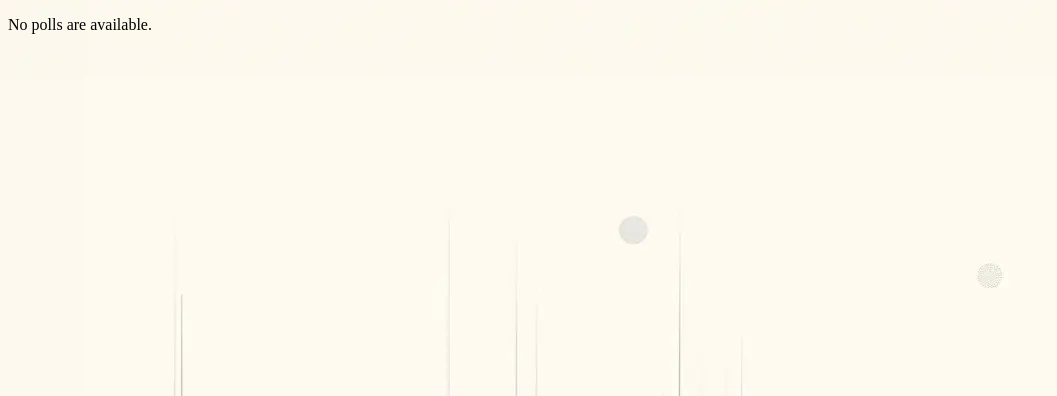
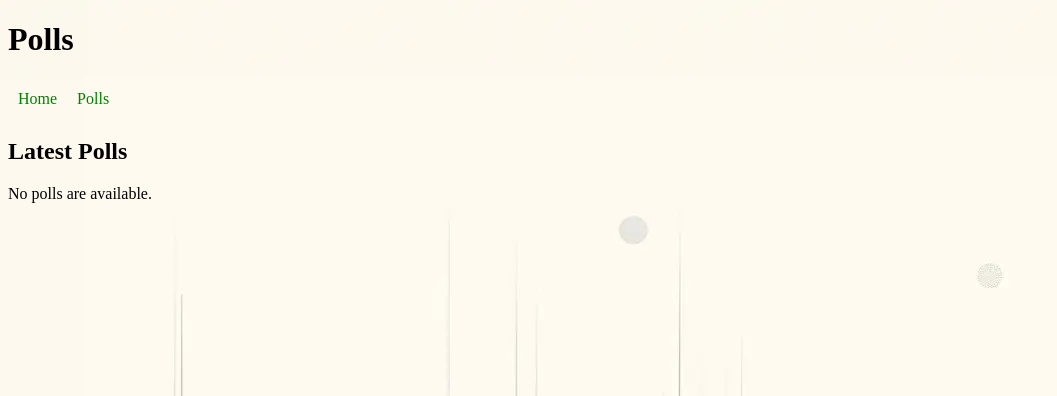
Before and after one commit to jkuusto/presenter, a Django app: page /polls/ in a window 1280 px wide. Shown: the top 396 px of the page, without its empty margins (0-1057 px from the left). Run offline with Django 4.2, Linux system fonts and the light colour scheme; data that the repository does not hold is empty.

Commit message:
Add and implement html base template, add navigation, remove test page

```diff
--- a/polls/static/polls/style.css
+++ b/polls/static/polls/style.css
@@ -1,7 +1,24 @@
-li a {
+a {
     color: green;
 }
 
 body {
     background: white url("images/background.webp") no-repeat;
 }
+
+nav ul {
+    list-style-type: none; /* Remove bullet points */
+    margin: 0;
+    padding: 0;
+    overflow: hidden;
+}
+
+nav li {
+    float: left; /* Horizontal nav items */
+}
+
+nav li a {
+    display: block;
+    padding: 10px;
+    text-decoration: none; /* Remove underline */
+}
--- /dev/null
+++ b/polls/templates/polls/base.html
@@ -0,0 +1,29 @@
+<!DOCTYPE html>
+<html>
+<head>
+    <meta charset="UTF-8">
+    <meta name="viewport" content="width=device-width, initial-scale=1">
+    <title>{% block title %}{% endblock %}</title>
+    {% load static %}
+    <link rel="stylesheet" href="{% static 'polls/style.css' %}">
+</head>
+<body>
+    <header>
+        <h1>Polls</h1>
+        <nav>
+            <ul>
+                <li><a href="#home">Home</a></li>
+                <li><a href="{% url 'polls:index' %}">Polls</a></li>
+            </ul>
+        </nav>
+    </header>
+
+    <main>
+        {% block content %}
+        {% endblock %}
+    </main>
+
+    <footer>
+    </footer>
+</body>
+</html>
--- a/polls/templates/polls/index.html
+++ b/polls/templates/polls/index.html
@@ -1,12 +1,11 @@
-<!DOCTYPE html>
-<html>
-    <head>
-        <title>Polls</title>
-        {% load static %}
+{% extends "polls/base.html" %}
 
-        <link rel="stylesheet" href="{% static 'polls/style.css' %}">
-    </head>
-    <body>
+{% block title %}
+Polls Main
+{% endblock %}
+
+{% block content %}
+    <h2>Latest Polls</h2>
     {% if latest_question_list %}
         <ul>
         {% for question in latest_question_list %}
@@ -16,5 +15,4 @@
     {% else %}
         <p>No polls are available.</p>
     {% endif %}
-    </body>
-</html>
+{% endblock %}
--- a/polls/urls.py
+++ b/polls/urls.py
@@ -14,7 +14,4 @@ urlpatterns = [
 
     #ex: /polls/5/vote/
     path("<int:question_id>/vote/", views.vote, name="vote"),
-
-    #ex: /polls/test/
-    path("test/", views.test, name="test")
 ]
--- a/polls/views.py
+++ b/polls/views.py
@@ -6,7 +6,6 @@ from django.utils import timezone
 
 from .models import Question, Choice
 
-# Create your views here.
 
 class IndexView(generic.ListView):
     template_name = "polls/index.html"
@@ -56,23 +55,3 @@ def vote(request, question_id):
         # user hits the Back button.
         return HttpResponseRedirect(reverse("polls:results",
                                             args=(question.id,)))
-
-
-def test(request):
-    return render(request, "polls/test.html")
-
-
-'''def index(request):
-    latest_question_list = Question.objects.order_by("-pub_date")[:5]
-    context = {"latest_question_list": latest_question_list}
-    return render(request, "polls/index.html", context)
-
-
-def detail(request, question_id):
-    question = get_object_or_404(Question, pk=question_id)
-    return render(request, "polls/detail.html", {"question": question})
-
-
-def results(request, question_id):
-    question = get_object_or_404(Question, pk=question_id)
-    return render(request, "polls/results.html", {"question": question})'''
```
Also changed, not shown: polls/templates/polls/detail.html (+9 -15 lines), polls/templates/polls/results.html (+9 -9 lines), polls/templates/polls/test.html (deleted, +0 -10 lines). Lines whose indentation alone changed are shown as unchanged.
